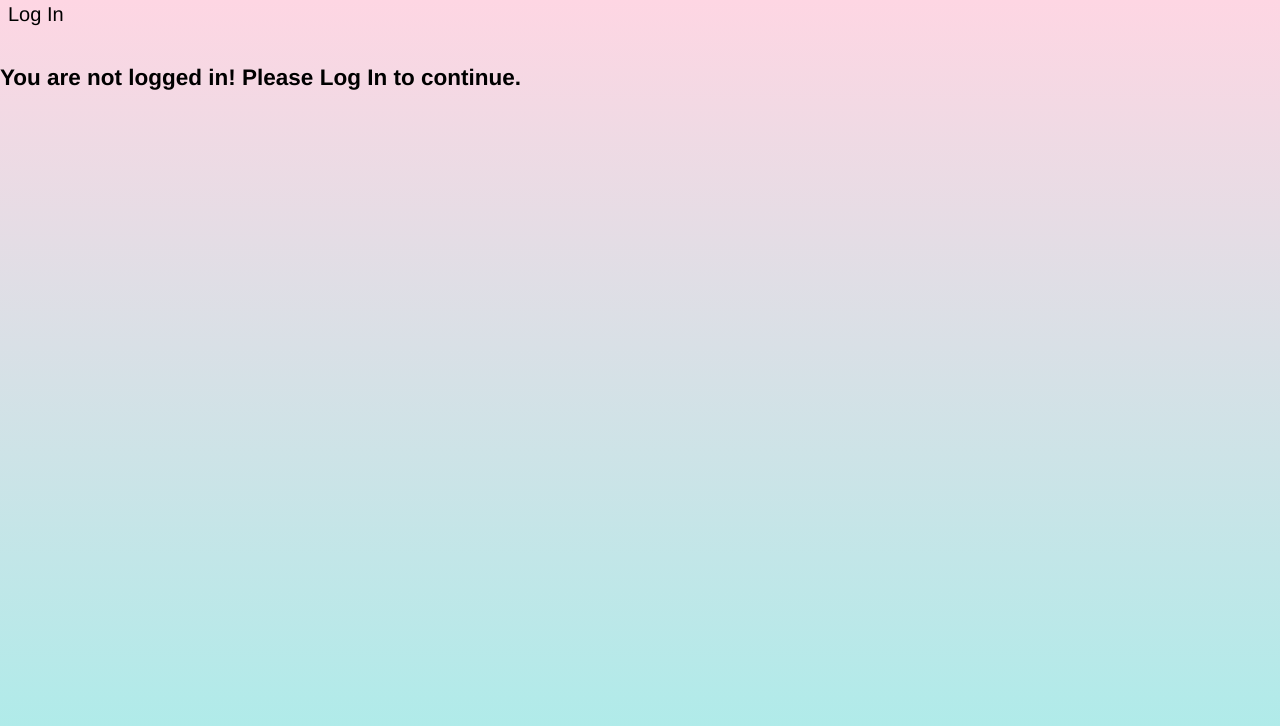
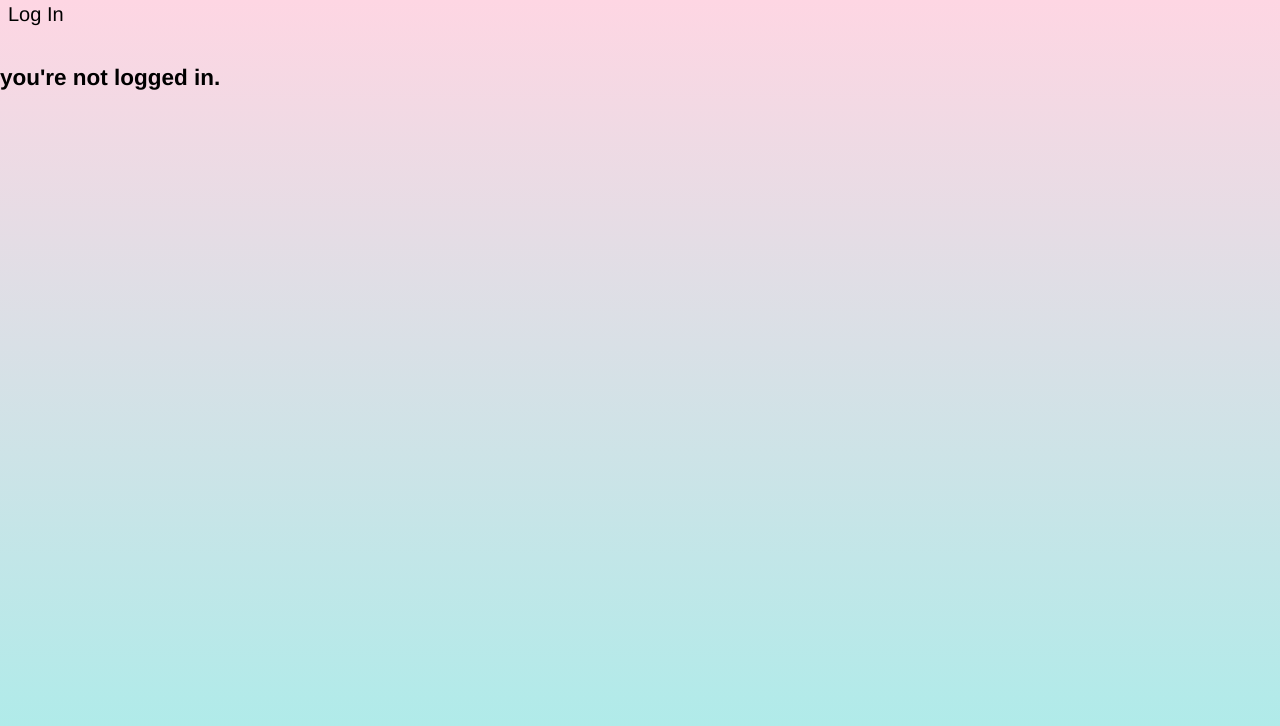
Before and after one commit to counterlogik/mnml-recipes, a React (Create React App) app in the folder client/: page /dashboard in a window 1280 px wide. Shown: the top 726 px of the page. Built offline with nearby package versions, Linux system fonts and the light colour scheme; what auth0-js would draw is missing.

Commit message:
renames and reorganization

```diff
--- a/client/src/components/Dashboard.js
+++ b/client/src/components/Dashboard.js
@@ -2,9 +2,9 @@ import React, { Component } from "react";
 import RecipeList from "../components/RecipeList";
 
 class Dashboard extends Component {
-  login() {
+  login = () => {
     this.props.auth.login();
-  }
+  };
 
   render() {
     const { isAuthenticated } = this.props.auth;
@@ -12,15 +12,7 @@ class Dashboard extends Component {
     return (
       <div>
         {isAuthenticated() && <RecipeList {...this.props} />}
-        {!isAuthenticated() && (
-          <h4>
-            You are not logged in! Please{" "}
-            <a style={{ cursor: "pointer" }} onClick={this.login.bind(this)}>
-              Log In
-            </a>{" "}
-            to continue.
-          </h4>
-        )}
+        {!isAuthenticated() && <h4>you're not logged in.</h4>}
       </div>
     );
   }
--- a/client/src/components/App.js
+++ b/client/src/components/UserNavgiation.js
@@ -1,6 +1,6 @@
 import React, { Component } from "react";
 
-class App extends Component {
+class UserNavgiation extends Component {
   login = () => {
     this.props.auth.login();
   };
@@ -29,4 +29,4 @@ class App extends Component {
   }
 }
 
-export default App;
+export default UserNavgiation;
--- a/client/src/index.js
+++ b/client/src/index.js
@@ -1,11 +1,54 @@
 import React from "react";
 import { render } from "react-dom";
-import { makeRoutes } from "./routes";
+import { Route, Router } from "react-router-dom";
+import UserNavgiation from "./components/UserNavgiation";
+import Dashboard from "./components/Dashboard";
+import Callback from "./components/Callback";
+import RecipeDetails from "./components/RecipeDetails";
+import Auth from "./services/Auth";
+import history from "./services/History";
 import "./css/style.css";
 import registerServiceWorker from "./registerServiceWorker";
 
-const routes = makeRoutes();
+const auth = new Auth();
 
-render(<div>{routes}</div>, document.querySelector("#App"));
+const handleAuthentication = ({ location }) => {
+  if (/access_token|id_token|error/.test(location.hash)) {
+    auth.handleAuthentication();
+  }
+};
+
+const Routes = () => {
+  return (
+    <Router history={history}>
+      <div>
+        <Route
+          path="/"
+          render={props => <UserNavgiation auth={auth} {...props} />}
+        />
+        <Route
+          path="/dashboard"
+          render={props => <Dashboard auth={auth} {...props} />}
+        />
+        <Route
+          path="/callback"
+          render={props => {
+            handleAuthentication(props);
+            return <Callback {...props} />;
+          }}
+        />
+        <Route
+          path="/recipeDetails/:recipeId"
+          render={props => {
+            handleAuthentication(props);
+            return <RecipeDetails {...props} />;
+          }}
+        />
+      </div>
+    </Router>
+  );
+};
+
+render(Routes(), document.querySelector("#App"));
 
 registerServiceWorker();
--- a/client/src/routes.js
+++ /dev/null
@@ -1,44 +0,0 @@
-import React from "react";
-import { Route, Router } from "react-router-dom";
-import App from "./components/App";
-import Dashboard from "./components/Dashboard";
-import Callback from "./components/Callback";
-import RecipeDetails from "./components/RecipeDetails";
-import Auth from "./services/Auth";
-import history from "./services/History";
-
-const auth = new Auth();
-
-const handleAuthentication = ({ location }) => {
-  if (/access_token|id_token|error/.test(location.hash)) {
-    auth.handleAuthentication();
-  }
-};
-
-export const makeRoutes = () => {
-  return (
-    <Router history={history}>
-      <div>
-        <Route path="/" render={props => <App auth={auth} {...props} />} />
-        <Route
-          path="/dashboard"
-          render={props => <Dashboard auth={auth} {...props} />}
-        />
-        <Route
-          path="/callback"
-          render={props => {
-            handleAuthentication(props);
-            return <Callback {...props} />;
-          }}
-        />
-        <Route
-          path="/recipeDetails/:recipeId"
-          render={props => {
-            handleAuthentication(props);
-            return <RecipeDetails {...props} />;
-          }}
-        />
-      </div>
-    </Router>
-  );
-};
```
